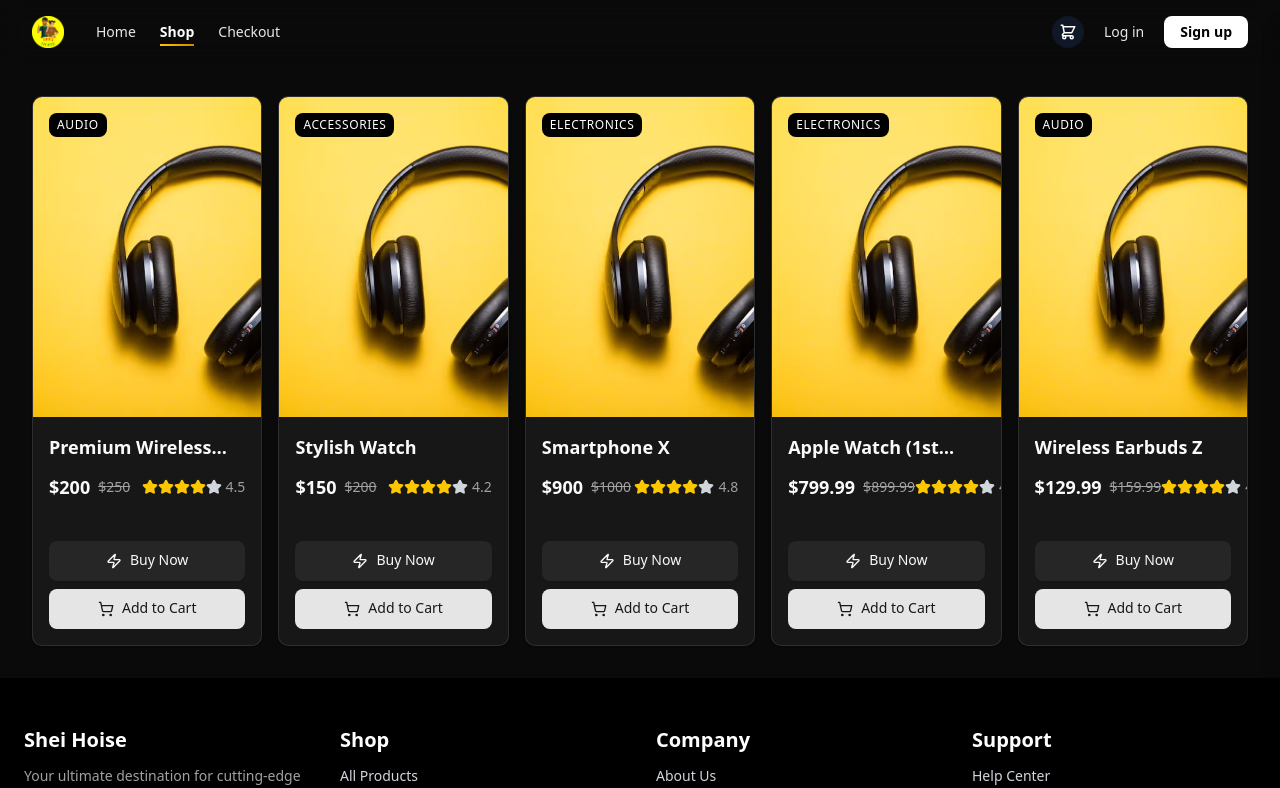
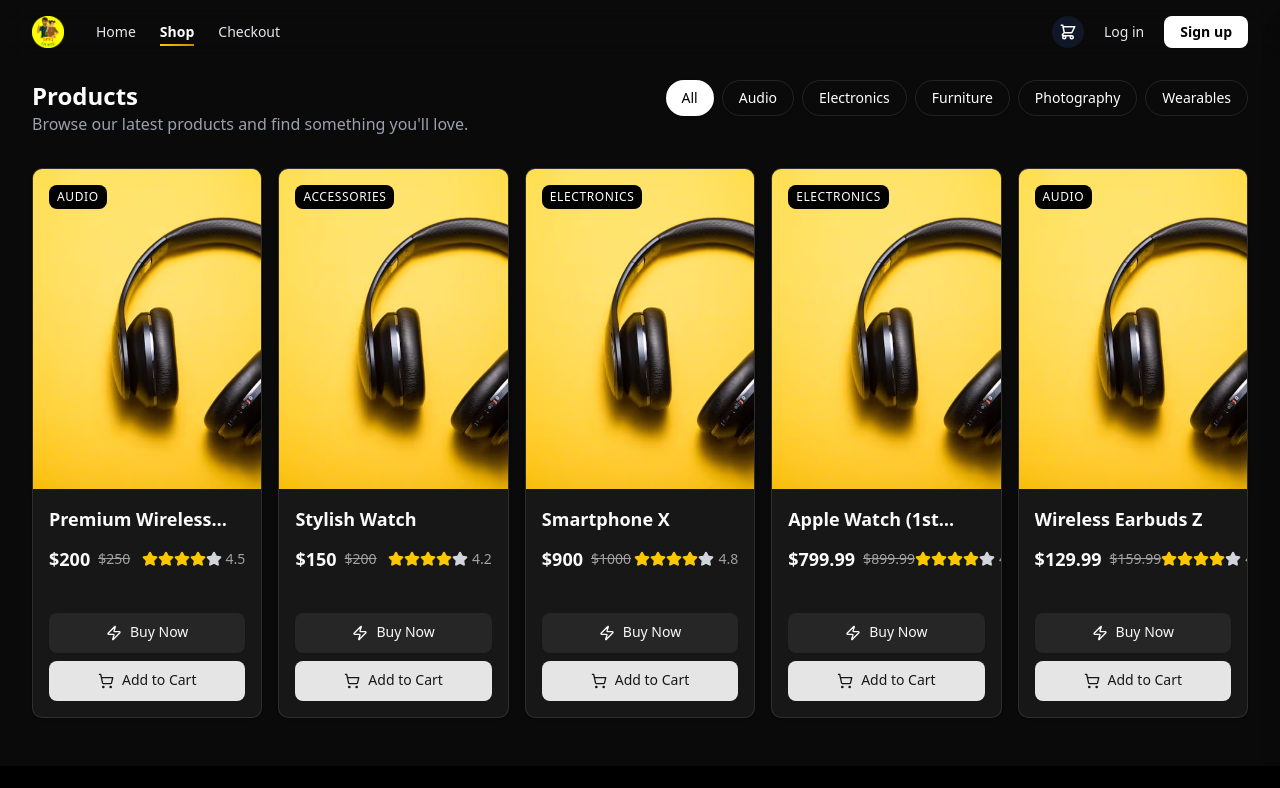
Before and after one commit to MIANSIT/shei-hoise, a Next.js app: page /shop in a window 1280 px wide. Shown: the top 788 px of the page. Built offline with nearby package versions, Linux system fonts and the light colour scheme.

Commit message:
:sparkles: Feat: add shop page filter and animation

```diff
--- /dev/null
+++ b/src/app/components/product/ProductFilter.tsx
@@ -0,0 +1,70 @@
+"use client";
+
+import { Button } from "@/components/ui/button";
+import { motion } from "framer-motion";
+
+const categories = [
+  "All",
+  "Audio",
+  "Electronics",
+  "Furniture",
+  "Photography",
+  "Wearables",
+];
+
+interface ProductFilterSectionProps {
+  activeCategory: string;
+  onCategoryChange: (category: string) => void;
+}
+
+export default function ProductFilterSection({
+  activeCategory,
+  onCategoryChange,
+}: ProductFilterSectionProps) {
+  const containerVariants = {
+    hidden: {},
+    visible: { transition: { staggerChildren: 0.08 } },
+  };
+
+  const buttonVariants = {
+    hidden: { opacity: 0, x: 20 },
+    visible: { opacity: 1, x: 0, transition: { duration: 0.3 } },
+    exit: { opacity: 0, x: 20, transition: { duration: 0.2 } },
+  };
+
+  return (
+    <section className="w-full">
+      <div className="flex flex-col md:flex-row md:items-start md:justify-between gap-4">
+        <div>
+          <h2 className="text-2xl font-bold text-white">Products</h2>
+          <p className="text-gray-400">
+            Browse our latest products and find something you&apos;ll love.
+          </p>
+        </div>
+
+        <motion.div
+          className="flex flex-wrap gap-2 md:ml-auto"
+          variants={containerVariants}
+          initial="hidden"
+          animate="visible"
+        >
+          {categories.map((category) => (
+            <motion.div key={category} variants={buttonVariants}>
+              <Button
+                variant={activeCategory === category ? "default" : "outline"}
+                className={`rounded-full px-4 py-1 text-sm transition ${
+                  activeCategory === category
+                    ? "bg-white text-black shadow-sm"
+                    : "bg-transparent text-white hover:bg-white/10"
+                }`}
+                onClick={() => onCategoryChange(category)}
+              >
+                {category}
+              </Button>
+            </motion.div>
+          ))}
+        </motion.div>
+      </div>
+    </section>
+  );
+}
--- /dev/null
+++ b/src/app/components/product/ProductGrid.tsx
@@ -0,0 +1,56 @@
+"use client";
+
+import React from "react";
+import { motion, AnimatePresence } from "framer-motion";
+import ProductCard from "./shop/ProductCard";
+import { Product } from "@/lib/types/product";
+
+interface ProductGridProps {
+  products: Product[];
+  onAddToCart: (product: Product) => Promise<void>; // ✅ change void → Promise<void>
+  loadingProductId: number | null;
+}
+
+export default function ProductGrid({
+  products,
+  onAddToCart,
+  loadingProductId,
+}: ProductGridProps) {
+  if (products.length === 0) {
+    return (
+      <div className="text-center text-gray-500 py-12 text-lg font-medium">
+        🚫 No Products Available
+      </div>
+    );
+  }
+
+  return (
+    <motion.div layout className="grid grid-cols-1 gap-4 sm:grid-cols-2 md:grid-cols-3 lg:grid-cols-5 mt-8 mb-8">
+      <AnimatePresence>
+        {products.map((product) => (
+          <motion.div
+            key={product.id}
+            layout
+            initial={{ opacity: 0, scale: 0.5, rotate: -10, x: -50, y: -50 }}
+            animate={{ opacity: 1, scale: 1, rotate: 0, x: 0, y: 0 }}
+            exit={{ opacity: 0, scale: 0.5, rotate: 10, x: 50, y: 50 }}
+            transition={{ type: "spring", stiffness: 200, damping: 15, mass: 0.5 }}
+          >
+            <ProductCard
+              title={product.title}
+              category={product.category}
+              currentPrice={product.currentPrice}
+              originalPrice={product.originalPrice}
+              rating={product.rating}
+              imageUrl={product.images[0]}
+              productLink={`/products/${product.id}`}
+              discount={product.discount}
+              onAddToCart={() => onAddToCart(product)}
+              isLoading={loadingProductId === product.id}
+            />
+          </motion.div>
+        ))}
+      </AnimatePresence>
+    </motion.div>
+  );
+}
--- a/src/app/shop/page.tsx
+++ b/src/app/shop/page.tsx
@@ -1,32 +1,31 @@
 "use client";
 
-import React from "react";
-import ProductCard from "../components/product/shop/ProductCard";
-import { useSheiNotification } from "../../lib/hook/useSheiNotification";
+import React, { useState } from "react";
+import { useSheiNotification } from "@/lib/hook/useSheiNotification";
 import useCartStore from "@/lib/store/cartStore";
 import { Product } from "@/lib/types/product";
-import { dummyProducts } from "../../lib/store/dummyProducts";
+import { dummyProducts } from "@/lib/store/dummyProducts";
 import Footer from "../components/common/Footer";
 import Header from "../components/common/Header";
+import ProductFilterSection from "../components/product/ProductFilter";
+import ProductGrid from "../components/product/ProductGrid";
 
 export default function Shop() {
   const { success } = useSheiNotification();
   const { addToCart } = useCartStore();
-  const [loadingProductId, setLoadingProductId] = React.useState<number | null>(
-    null
-  );
+  const [loadingProductId, setLoadingProductId] = useState<number | null>(null);
+  const [activeCategory, setActiveCategory] = useState("All");
 
   const handleAddToCart = async (product: Product) => {
     setLoadingProductId(product.id);
     try {
-      const cartProduct = {
+      addToCart({
         ...product,
         imageUrl: product.imageUrl || product.images[0],
-      };
-      addToCart(cartProduct);
+      });
       success(`${product.title} added to cart`);
     } catch (error) {
-      console.error("Error adding to cart:", error);
+      console.error(error);
     } finally {
       setLoadingProductId(null);
     }
@@ -36,32 +35,27 @@ export default function Shop() {
     ...product,
     currentPrice: parseFloat(product.currentPrice),
     originalPrice: parseFloat(product.originalPrice),
-    // Ensure imageUrl is set for the ProductCard
     imageUrl: product.images[0],
   }));
+
+  const filteredProducts =
+    activeCategory === "All"
+      ? products
+      : products.filter((p) => p.category === activeCategory);
 
   return (
     <>
       <Header />
-
-      <div className="px-8 py-8">
-        <div className="grid grid-cols-1 gap-4 sm:grid-cols-2 md:grid-cols-3 lg:grid-cols-5">
-          {products.map((product) => (
-            <ProductCard
-              key={product.id}
-              title={product.title}
-              category={product.category}
-              currentPrice={product.currentPrice}
-              originalPrice={product.originalPrice}
-              rating={product.rating}
-              imageUrl={product.images[0]}
-              productLink={`/products/${product.id}`}
-              discount={product.discount}
-              onAddToCart={() => handleAddToCart(product)}
-              isLoading={loadingProductId === product.id}
-            />
-          ))}
-        </div>
+      <div className="px-8 py-4">
+        <ProductFilterSection
+          activeCategory={activeCategory}
+          onCategoryChange={setActiveCategory}
+        />
+        <ProductGrid
+          products={filteredProducts}
+          onAddToCart={handleAddToCart} // handleAddToCart is async
+          loadingProductId={loadingProductId}
+        />
       </div>
       <Footer />
     </>
```
